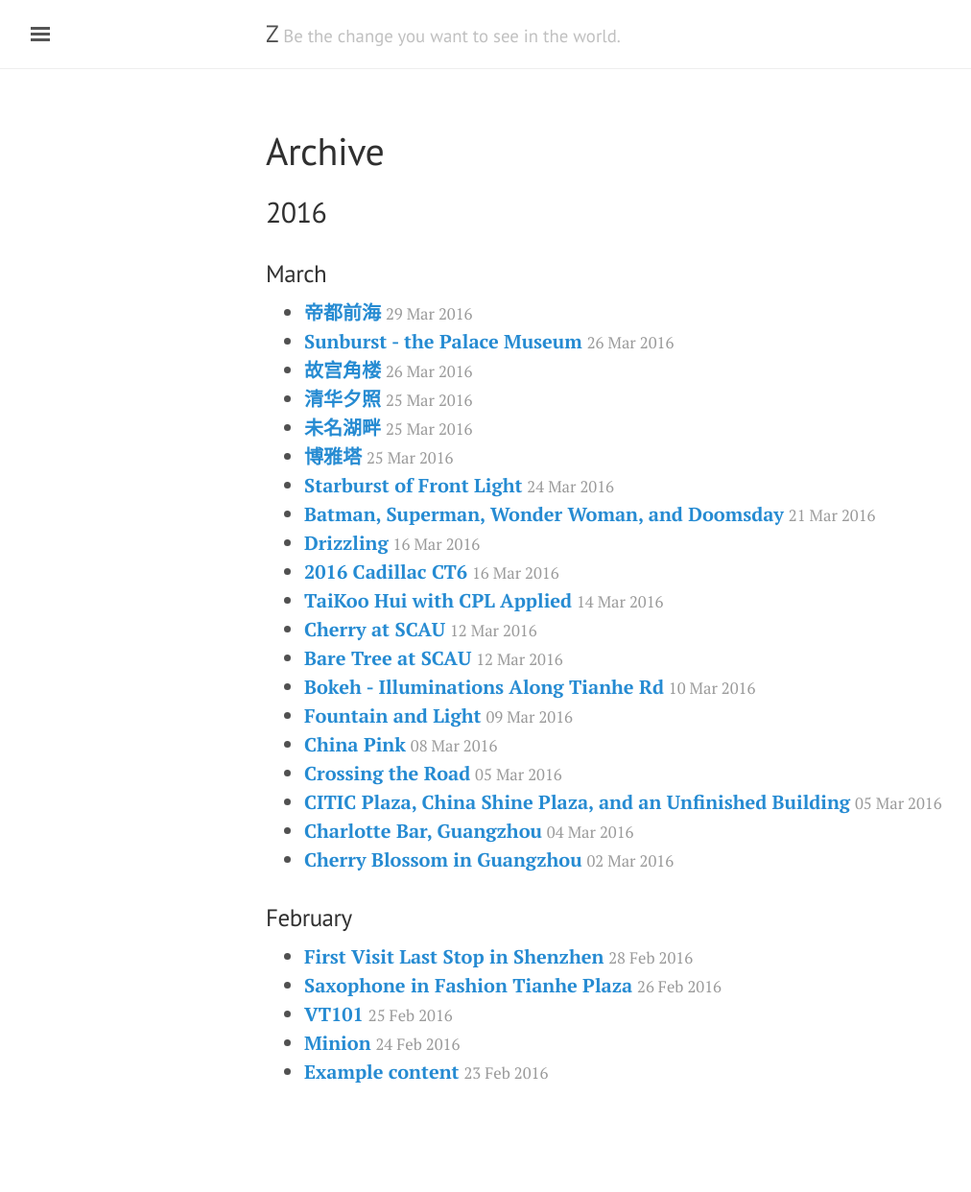
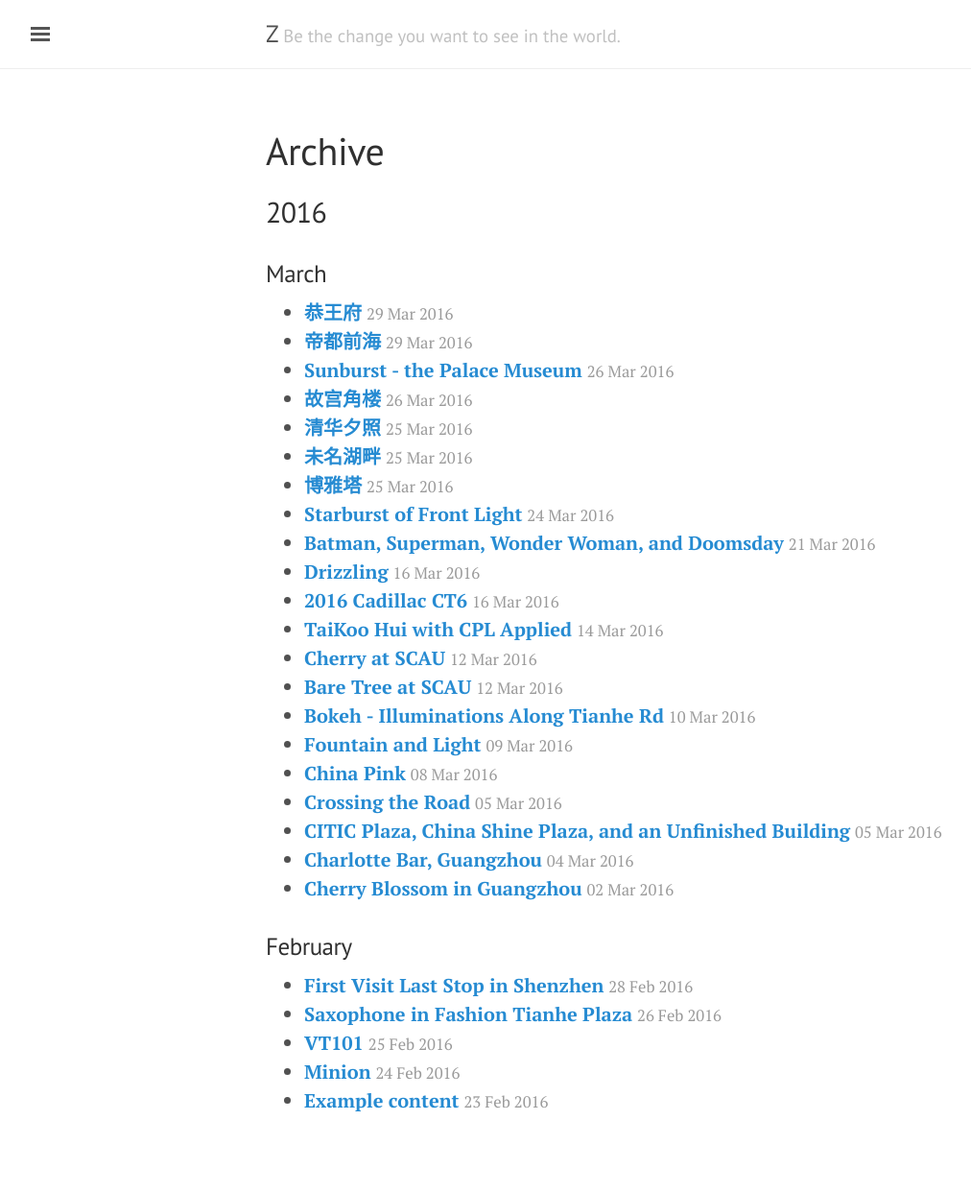
Before and after one commit to comacros/comacros.github.io, a Jekyll site: the page built from archive.md, in a window 1280 px wide. Shown: the whole page at 96% size, without its empty margins (3-1015 px from the left). Built offline with Jekyll 4.4.1, drawn with Linux system fonts in a browser that asks for light colours; before the commit the page ends 1212 px from its top, so only the background shows below that.

Commit message:
恭王府

```diff
--- a/archive.md
+++ b/archive.md
@@ -7,6 +7,7 @@ title: Archive
 
 ### March
 
+* [**恭王府**](http://xiongzh.com/2016/03/29/恭王府/) <small style="color:rgb(154,154,154)">29 Mar 2016</small>
 * [**帝都前海**](http://xiongzh.com/2016/03/29/帝都前海/) <small style="color:rgb(154,154,154)">29 Mar 2016</small>
 * [**Sunburst - the Palace Museum**](http://xiongzh.com/2016/03/26/Sunburst-the-Palace-Museum/) <small style="color:rgb(154,154,154)">26 Mar 2016</small>
 * [**故宫角楼**](http://xiongzh.com/2016/03/26/故宫角楼/) <small style="color:rgb(154,154,154)">26 Mar 2016</small>
```
Also changed, not shown: images/2016-03-29-恭王府.JPG (added).
